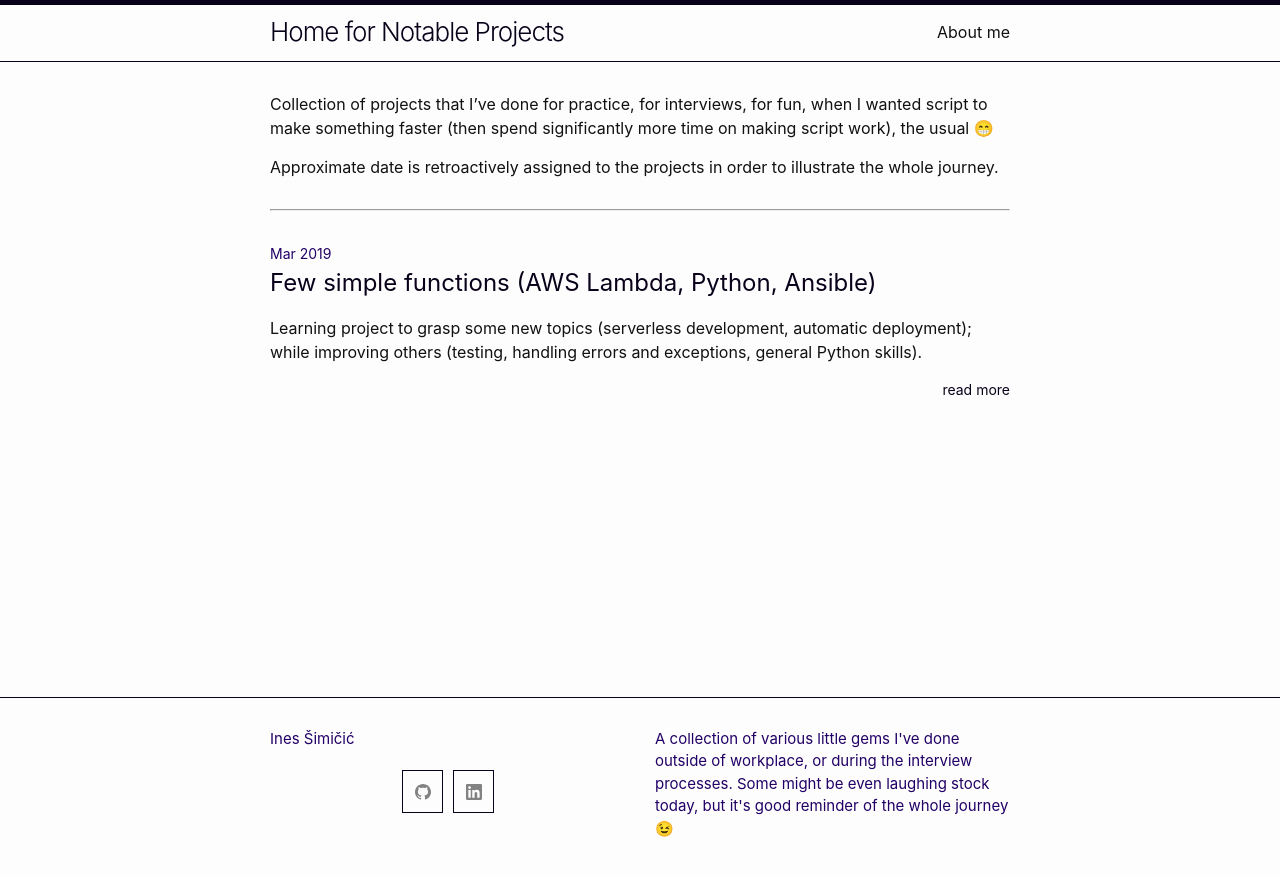
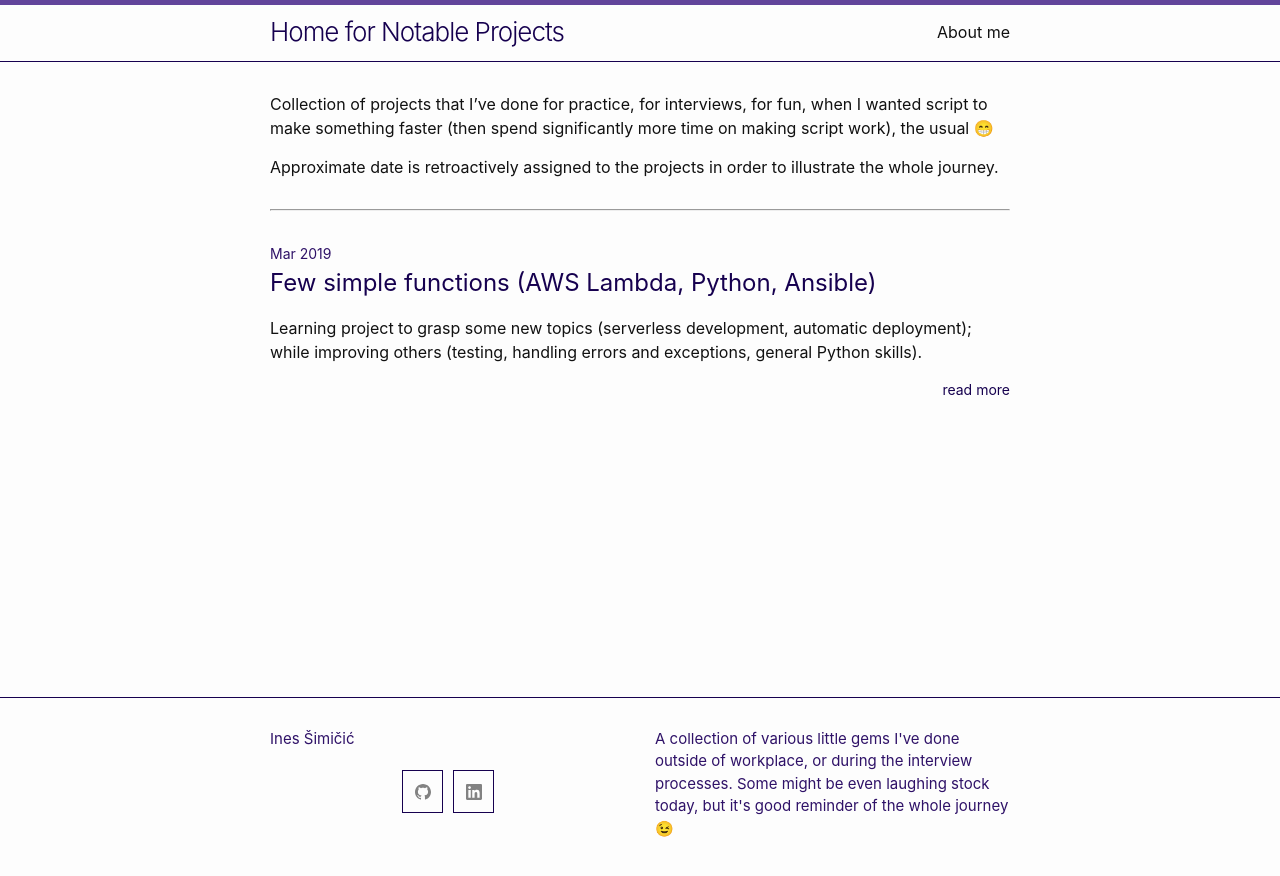
Before and after one commit to inesucrvenom/inesucrvenom.github.io, a Jekyll site: the page built from index.md, in a window 1280 px wide. Shown: the top 876 px of the page. Built offline with Jekyll 4.4.1, drawn with Linux system fonts in a browser that asks for light colours; emoji names are drawn with the system emoji font; the list of posts is cut into pages by our own code.

Commit message:
change brand colors

```diff
--- a/_sass/minima/skins/mine.scss
+++ b/_sass/minima/skins/mine.scss
@@ -1,8 +1,8 @@
 @charset "utf-8";
 
-$brand-color-light:     #330099 !default;
-$brand-color:           darken($brand-color-light, 10%) !default;
-$brand-color-dark:      darken($brand-color-light, 25%) !default;
+$brand-color-light:     #62459B !default;
+$brand-color:           #2F1268 !default;
+$brand-color-dark:      #16004F !default;
 
 $site-title-color:      $brand-color-dark !default;
 
@@ -15,10 +15,10 @@ $link-visited-color:    $brand-color !default;
 $link-hover-color:      $text-color !default;
 
 $border-color-01:       $brand-color-dark !default;
-$border-color-02:       $brand-color-dark !default;
-$border-color-03:       $brand-color-dark !default;
+$border-color-02:       $brand-color-light !default;
+$border-color-03:       $brand-color-light !default;
 
-$table-text-color:      lighten($text-color, 18%) !default;
+$table-text-color:      lighten($text-color, 10%) !default;
 $table-zebra-color:     lighten($brand-color, 46%) !default;
 $table-header-bg-color: lighten($brand-color, 43%) !default;
 $table-header-border:   lighten($brand-color, 37%) !default;
```
